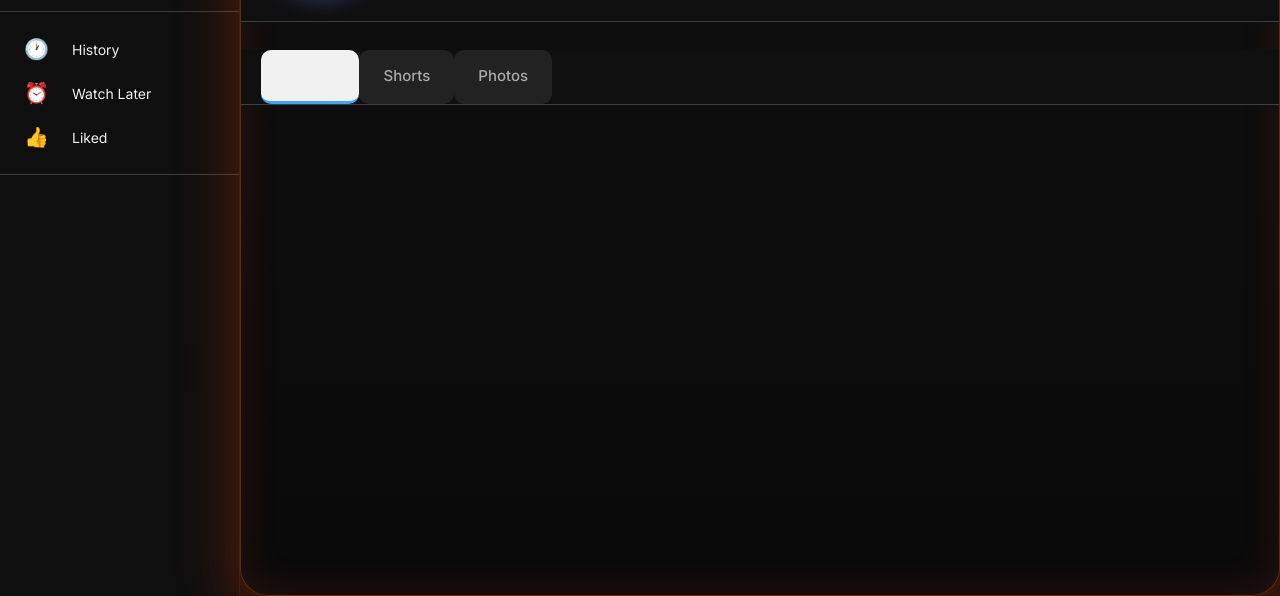
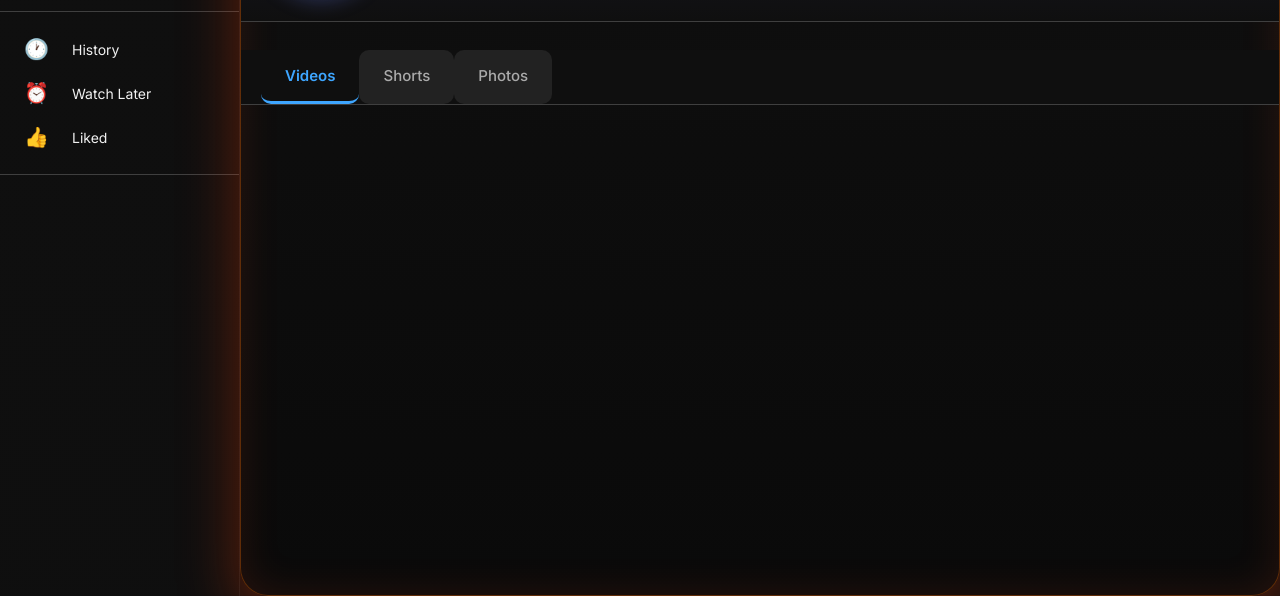
Before and after one commit to twisterboi123/beardedvibes, a plain HTML site: page public/profile.html in a window 1280 px wide. Shown: the part 204-800 px from the top of the page. Drawn offline with Linux system fonts and the light colour scheme; no server answers.

Commit message:
Fix tab button styling - prevent white on white text

```diff
--- a/public/profile.html
+++ b/public/profile.html
@@ -415,8 +415,9 @@
 }
 
 .tab.active {
-  color: var(--yt-text);
+  color: var(--yt-accent);
   border-color: var(--yt-accent);
+  background: transparent;
 }
 
 /* Content Grid */
```
